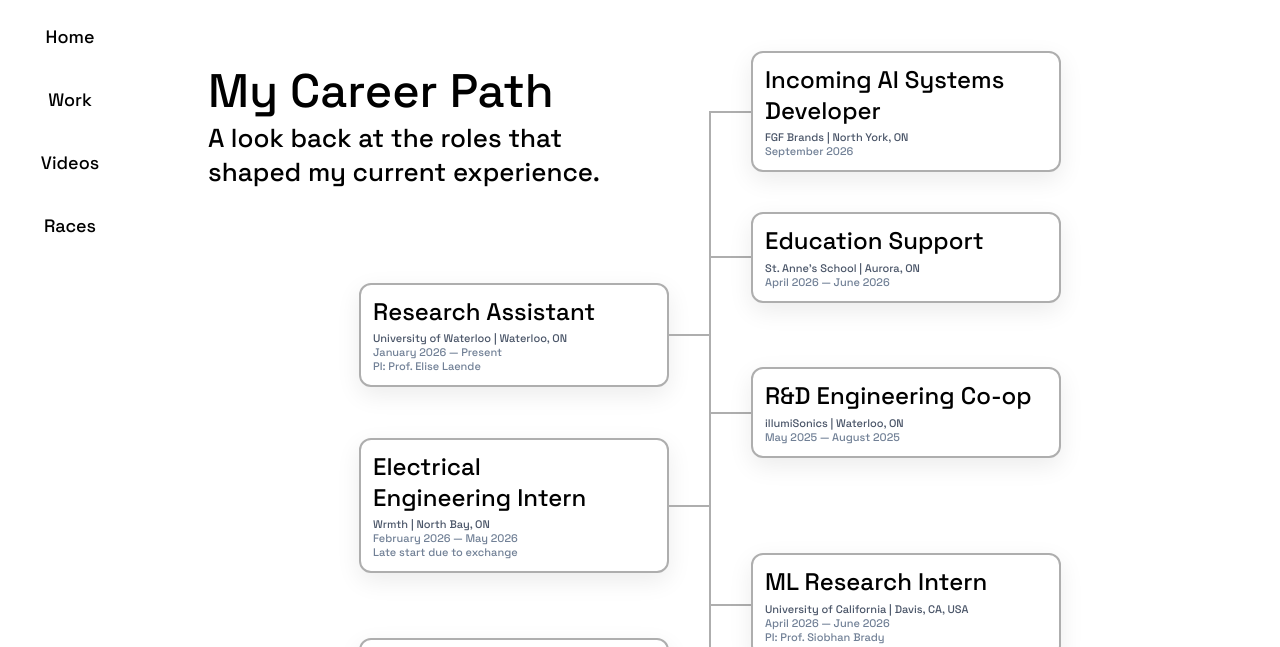
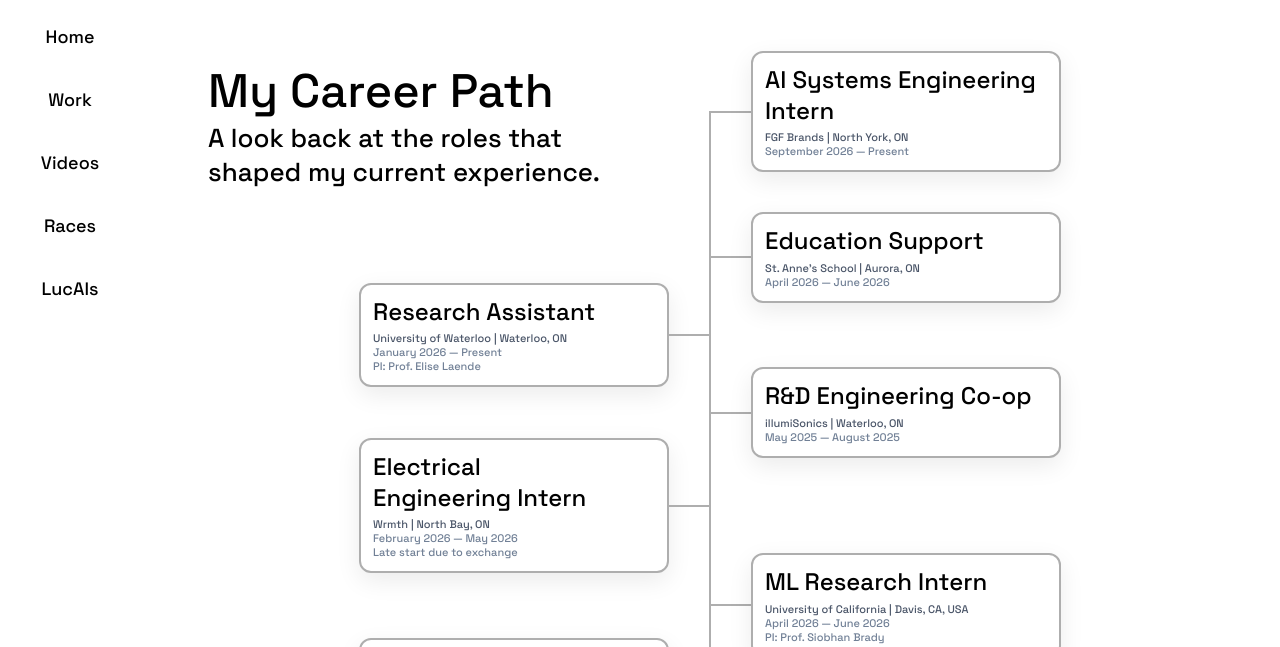
Before and after one commit to ldemello5/website-v2, a plain HTML site: page work.html in a window 1280 px wide. Shown: the part 89-736 px from the top of the page. Drawn offline with Linux system fonts and the light colour scheme.

Commit message:
updated work

```diff
--- a/work.html
+++ b/work.html
@@ -27,6 +27,7 @@
                 <a href="work.html" class="navbar-button">Work</a>
                 <a href="videos.html" class="navbar-button">Videos</a>
                 <a href="races.html" class="navbar-button">Races</a>
+                <a href="lucais.html" class="navbar-button">LucAIs</a>
 
                 <a href="graydon.html" class="secret-button" target="_blank">Graydon</a>
             </nav>
@@ -56,9 +57,9 @@
                                 <div class="h-line"></div>
                                 <div class="job-card">
                                     <div class="job-text-stack">
-                                        <h2 class="job-title">Incoming AI Systems Developer</h2>
+                                        <h2 class="job-title">AI Systems Engineering Intern</h2>
                                         <p class="job-subtitle">FGF Brands | North York, ON</p>
-                                        <p class="job-dates">September 2026</p>
+                                        <p class="job-dates">September 2026 — Present</p>
                                     </div>
                                 </div>
                             </div>
```
